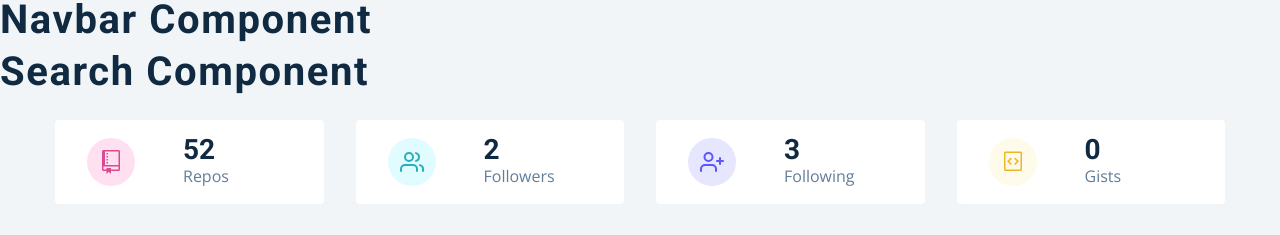
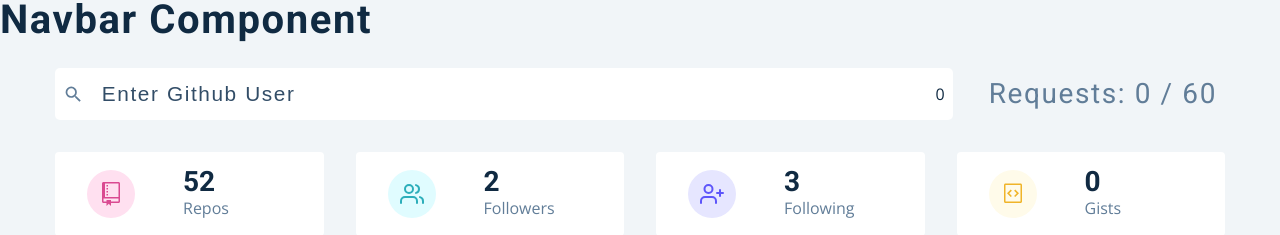
Before and after one commit to amirhazizi/github-search-users-react, a React (Vite) app: page / in a window 1280 px wide. Shown: the top 235 px of the page. Built offline with nearby package versions, Linux system fonts and the light colour scheme; no server answers.

Commit message:
setup search Component

```diff
--- a/src/components/Repos.tsx
+++ b/src/components/Repos.tsx
@@ -14,7 +14,7 @@ const Repos = () => {
   const { repos } = useGlobalGithubContext() as Repos
 
   // get Languages
-  const languages = repos.reduce((total, item) => {
+  const languages = repos.reduce((total: any, item) => {
     const { language, stargazers_count } = item
     if (!language) return total
     if (!total[language]) {
@@ -41,8 +41,8 @@ const Repos = () => {
   mostUsed.sort((a, b) => b.value - a.value).slice(0, 5)
   mostStared.sort((a, b) => b.value - a.value).slice(0, 5)
 
-  let { stars, forks } = repos.reduce(
-    (total, item) => {
+  const { stars, forks } = repos.reduce(
+    (total: any, item) => {
       const { stargazers_count, name, forks } = item
       total.stars[stargazers_count] = {
         label: name,
--- a/src/components/Search.tsx
+++ b/src/components/Search.tsx
@@ -1,10 +1,38 @@
-import React from 'react';
-import styled from 'styled-components';
-import { MdSearch } from 'react-icons/md';
-import { GithubContext } from '../context/context';
+import React from "react"
+import styled from "styled-components"
+import { MdSearch } from "react-icons/md"
+import { useGlobalGithubContext } from "../context/context"
+type GlobalContextProps = {
+  requests: number
+}
 const Search = () => {
-  return <h2>search component</h2>;
-};
+  const [user, setUser] = React.useState("")
+  const { requests } = useGlobalGithubContext() as GlobalContextProps
+  const handleSubmit = (e: React.FormEvent<HTMLFormElement>) => {
+    e.preventDefault()
+    if (user) {
+    }
+  }
+  return (
+    <section className='section'>
+      <Wrapper className='section-center'>
+        <form onSubmit={handleSubmit}>
+          <div className='form-control'>
+            <MdSearch />
+            <input
+              value={user}
+              onChange={(e) => setUser(e.target.value)}
+              type='text'
+              placeholder='enter github user'
+            />
+            {requests && <button type='submit'>search</button>}
+          </div>
+        </form>
+        <h3>requests: {requests} / 60</h3>
+      </Wrapper>
+    </section>
+  )
+}
 
 const Wrapper = styled.div`
   position: relative;
@@ -74,7 +102,7 @@ const Wrapper = styled.div`
     color: var(--clr-grey-5);
     font-weight: 400;
   }
-`;
+`
 const ErrorWrapper = styled.article`
   position: absolute;
   width: 90vw;
@@ -86,5 +114,5 @@ const ErrorWrapper = styled.article`
     color: red;
     letter-spacing: var(--spacing);
   }
-`;
-export default Search;
+`
+export default Search
--- a/src/context/context.tsx
+++ b/src/context/context.tsx
@@ -3,8 +3,11 @@ import mockUser from "./mockData.ts/mockUser"
 import mockRepos from "./mockData.ts/mockRepos"
 import mockFollowers from "./mockData.ts/mockFollowers"
 import axios from "axios"
-
 const rootUrl = "https://api.github.com"
+const autoFetch = axios.create({
+  baseURL: rootUrl,
+  headers: { Accept: "application/json" },
+})
 type PropType = {
   children: React.ReactNode
 }
@@ -12,14 +15,32 @@ type GithubContextType = {
   githubUser: object
   repos: object[]
   followers: object[]
+  requests: number
 }
 const GithubContext = React.createContext<GithubContextType | null>(null)
 const GithubProvider = ({ children }: PropType) => {
   const [githubUser, setGuthubUser] = useState(mockUser)
   const [repos, setRepos] = useState(mockRepos)
   const [followers, setFollowers] = useState(mockFollowers)
+  const [requests, setRequests] = useState(0)
+  const [isLoading, setIsLoading] = useState(false)
+  const checkRequests = async () => {
+    const {
+      data: {
+        rate: { limit, remaining, reset },
+      },
+    } = await autoFetch("/rate_limit")
+    setRequests(remaining)
+    if (!remaining) {
+      //error
+    }
+  }
+
+  useEffect(() => {
+    checkRequests()
+  }, [])
   return (
-    <GithubContext.Provider value={{ githubUser, repos, followers }}>
+    <GithubContext.Provider value={{ githubUser, repos, followers, requests }}>
       {children}
     </GithubContext.Provider>
   )
```
